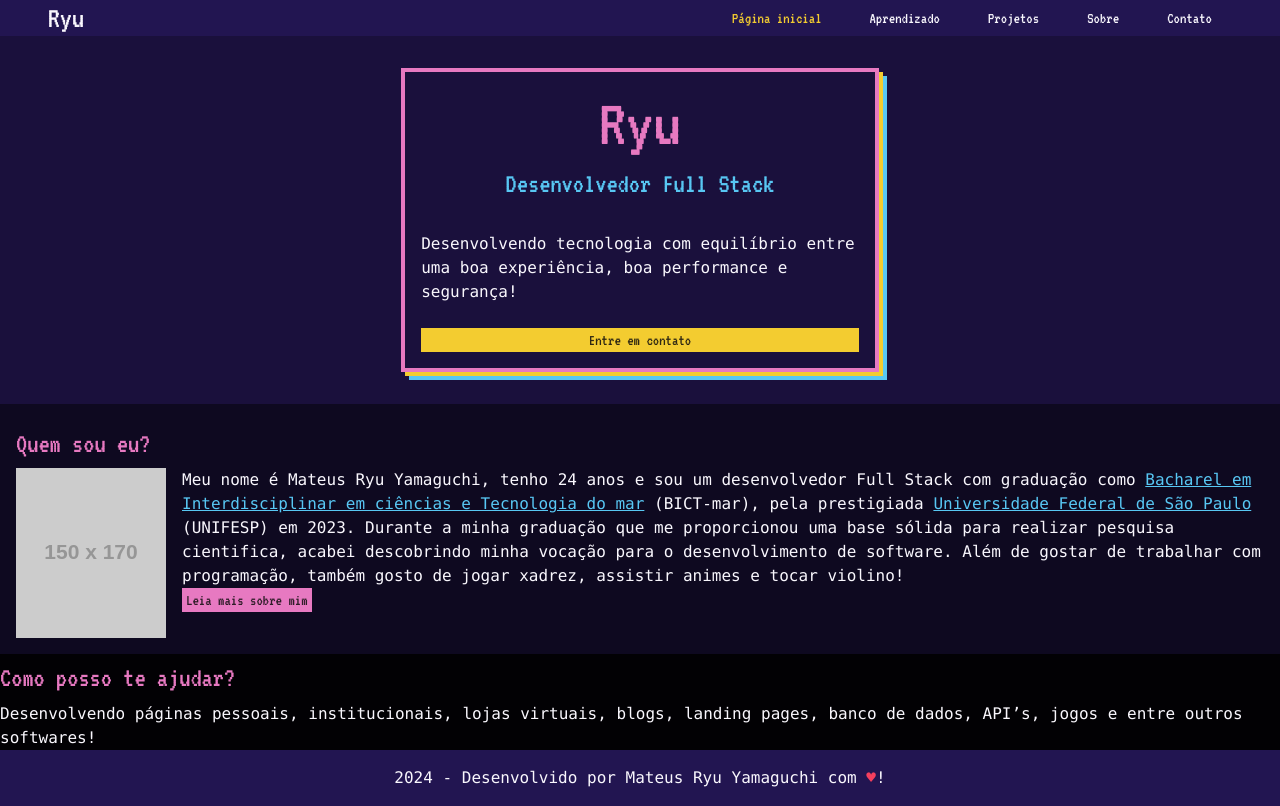
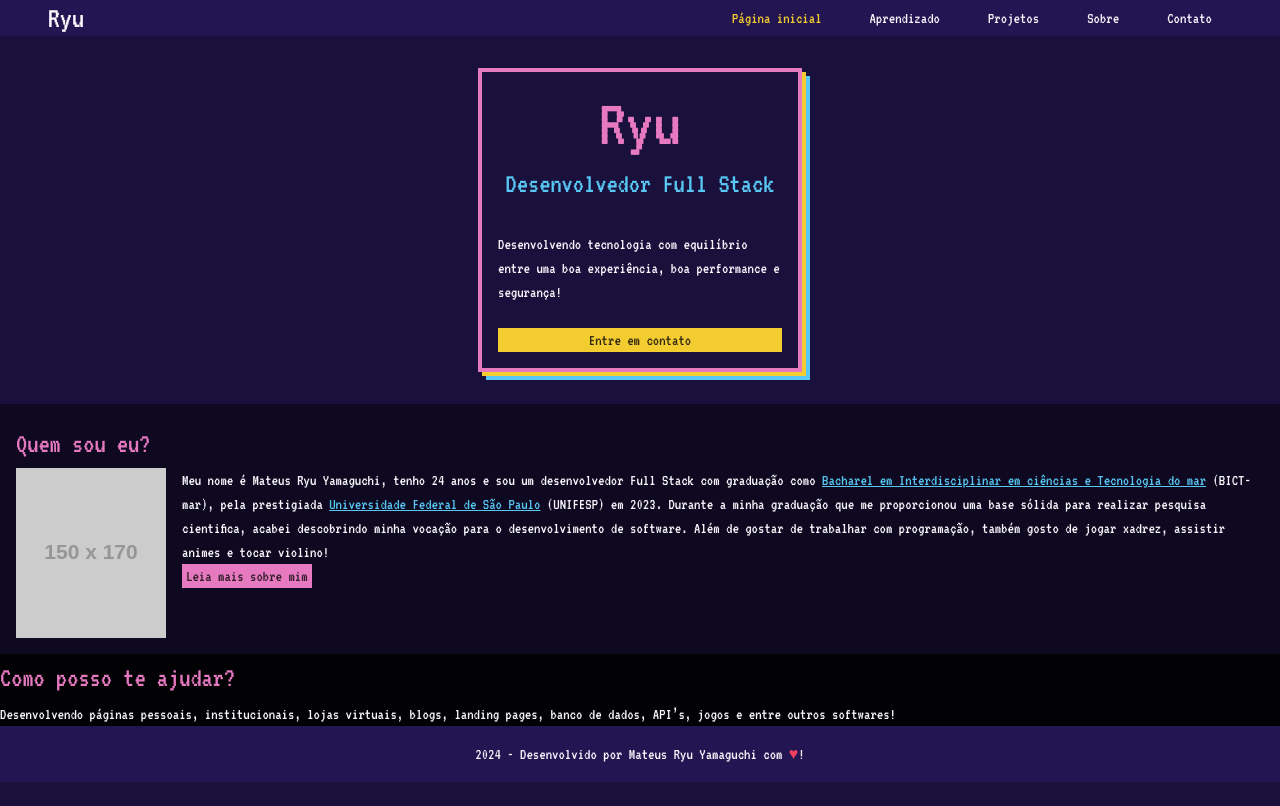
Before and after one commit to MateusRyu/portfolio, a Next.js app: page / in a window 1280 px wide. Built offline with nearby package versions, Linux system fonts and the light colour scheme.

Commit message:
feat: create better support to font

```diff
--- a/app/globals.css
+++ b/app/globals.css
@@ -1,20 +1,19 @@
-@import url('https://fonts.googleapis.com/css2?family=VT323&display=swap');
 @tailwind base;
 @tailwind components;
 @tailwind utilities;
 
-
 .frame {
   border: 4px solid theme(colors.primary);
-  box-shadow: 4px 4px 0px 0px theme(colors.accent), 8px 8px 0px 0px theme(colors.secondary);
+  box-shadow: 4px 4px 0px 0px theme(colors.accent),
+    8px 8px 0px 0px theme(colors.secondary);
 }
 
 body {
-    font-family: 'VT323', "Lucida Console", "Courier New", monospace;
+  font-family: var(--font-heading), "Lucida Console", "Courier New", monospace;
 }
 
 p {
-    font-family: "Lucida Console", "Courier New", monospace;
+  font-family: var(--font-heading), "Courier New", monospace;
 }
 
 h1 {
--- a/app/layout.tsx
+++ b/app/layout.tsx
@@ -1,7 +1,8 @@
-import './globals.css'
-import type { Metadata } from 'next'
-import MainNavbar from '@/components/navbar/Header'
-import MainFooter from '@/components/footer/MainFooter'
+import "./globals.css";
+import type { Metadata } from "next";
+import { Body, Heading } from "@/components/Fonts/fonts";
+import MainNavbar from "@/components/navbar/Header";
+import MainFooter from "@/components/footer/MainFooter";
 
 const navItems = [
   {
@@ -14,36 +15,36 @@ const navItems = [
   },
   {
     label: "Projetos",
-    link: "/projetos"
+    link: "/projetos",
   },
   {
     label: "Sobre",
-    link: "/sobre"
+    link: "/sobre",
   },
   {
     label: "Contato",
-    link: "Contato"
-  }
+    link: "Contato",
+  },
 ];
 
 export const metadata: Metadata = {
-  title: 'Portfólio do Ryu',
-  description: 'Ryu é um desenvolvedor Full-Stack ansioso para solucionar problemas!',
-}
+  title: "Portfólio do Ryu",
+  description:
+    "Ryu é um desenvolvedor Full-Stack ansioso para solucionar problemas!",
+};
 
 export default function RootLayout({
   children,
 }: {
-  children: React.ReactNode
+  children: React.ReactNode;
 }) {
-
   return (
     <html lang="pt-BR" data-theme="synthwave">
-      <body className='flex flex-col'>
-        <MainNavbar brandName='Ryu' navItems={ navItems }/>
+      <body className={`flex flex-col ${Body.variable} ${Heading.variable}`}>
+        <MainNavbar brandName="Ryu" navItems={navItems} />
         {children}
-        <MainFooter/>
+        <MainFooter />
       </body>
     </html>
-  )
+  );
 }
--- /dev/null
+++ b/components/Fonts/fonts.tsx
@@ -0,0 +1,17 @@
+import { VT323, Press_Start_2P } from "next/font/google";
+
+export const Body = Press_Start_2P({
+  weight: ["400"],
+  style: ["normal"],
+  subsets: ["latin", "latin-ext"],
+  display: "auto",
+  variable: "--font-body",
+});
+
+export const Heading = VT323({
+  weight: ["400"],
+  style: ["normal"],
+  subsets: ["latin", "latin-ext"],
+  display: "auto",
+  variable: "--font-heading",
+});
--- a/tailwind.config.ts
+++ b/tailwind.config.ts
@@ -1,17 +1,22 @@
-import type { Config } from 'tailwindcss'
+import type { Config } from "tailwindcss";
 
 const config: Config = {
   content: [
-    './pages/**/*.{js,ts,jsx,tsx,mdx}',
-    './components/**/*.{js,ts,jsx,tsx,mdx}',
-    './app/**/*.{js,ts,jsx,tsx,mdx}',
+    "./pages/**/*.{js,ts,jsx,tsx,mdx}",
+    "./components/**/*.{js,ts,jsx,tsx,mdx}",
+    "./app/**/*.{js,ts,jsx,tsx,mdx}",
   ],
+  theme: {
+    extend: {
+      fontFamily: {
+        body: ["var(--font-body)"],
+        heading: ["var(--font-heading)"],
+      },
+    },
+  },
   daisyui: {
-    themes: [
-      "synthwave",
-      "lofi",
-    ],
+    themes: ["synthwave", "lofi"],
   },
   plugins: [require("daisyui")],
-}
-export default config
+};
+export default config;
```
